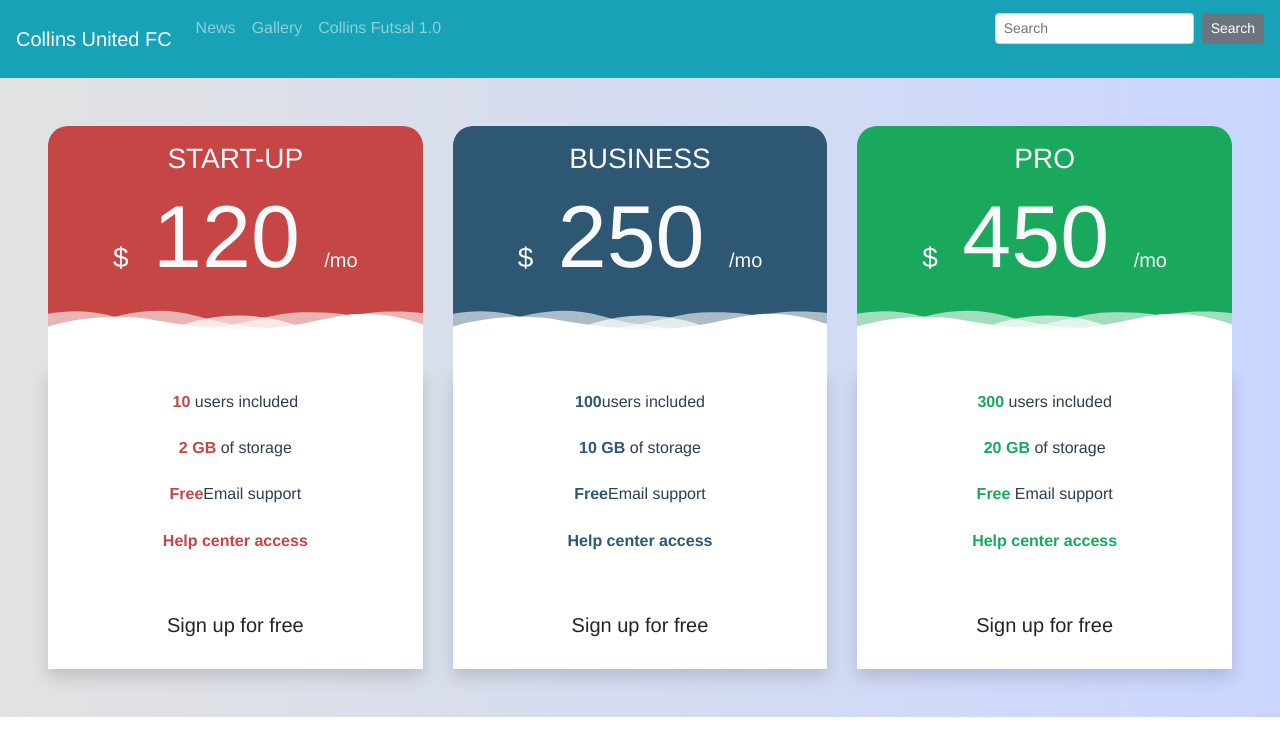
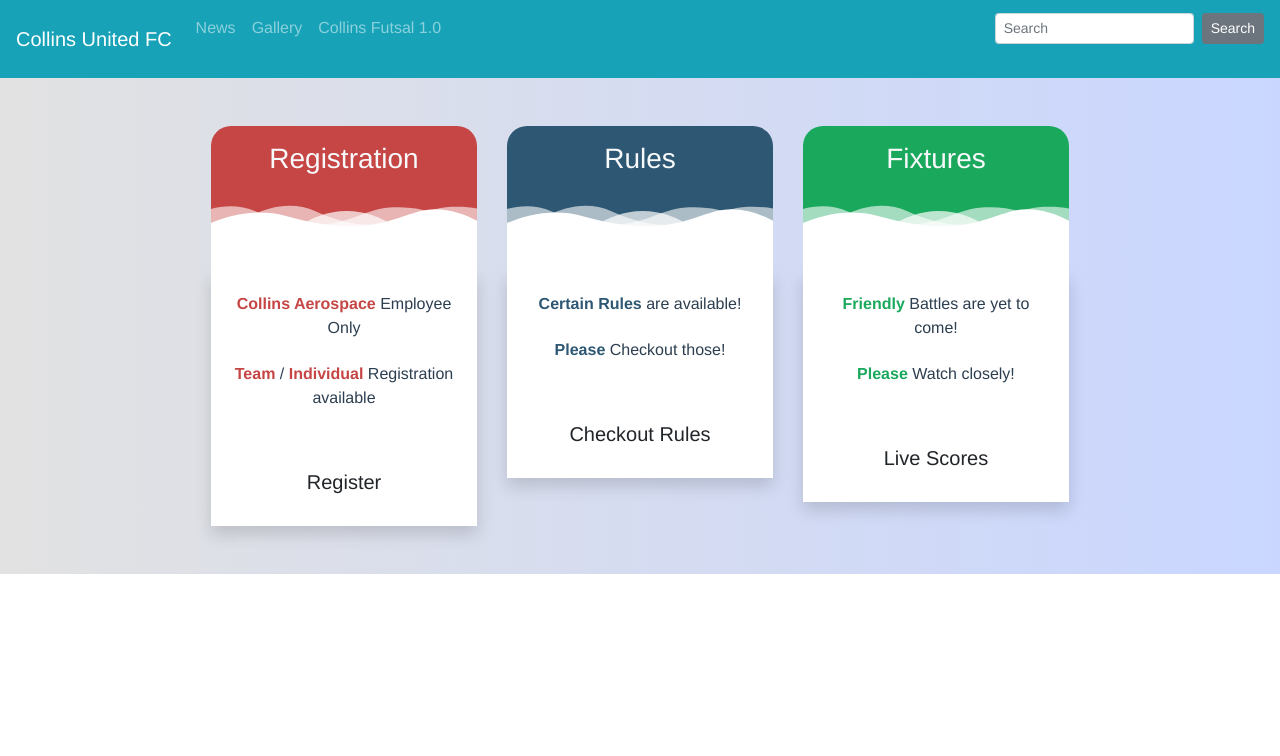
Before and after one commit to AndysWork/Football_Tournament, a Vue app: page /tournament in a window 1280 px wide. Shown: the top 756 px of the page. Built offline with nearby package versions, Linux system fonts and the light colour scheme.

Commit message:
Updated Code

```diff
--- a/package.json
+++ b/package.json
@@ -11,6 +11,7 @@
     "bootstrap": "^4.3.1",
     "bootstrap-vue": "^2.0.4",
     "core-js": "^3.3.2",
+    "jquery": "^3.4.1",
     "vue": "^2.6.10",
     "vue-material": "^1.0.0-beta-11",
     "vue-router": "^3.1.3",
--- a/public/index.html
+++ b/public/index.html
@@ -5,7 +5,7 @@
     <meta http-equiv="X-UA-Compatible" content="IE=edge">
     <meta name="viewport" content="width=device-width,initial-scale=1.0">
     <link rel="icon" href="<%= BASE_URL %>favicon.ico">
-    <title>collins-football-tournament</title>
+    <title>Collins Futsal 1.0</title>
   </head>
   <body>
     <noscript>
--- a/src/components/Navbar.vue
+++ b/src/components/Navbar.vue
@@ -1,5 +1,5 @@
 <template>
-  <b-navbar toggleable="lg" type="dark" variant="info">
+  <b-navbar toggleable="lg" type="dark" variant="info" sticky="top" class="align-top">
     <b-navbar-brand href="/">Collins United FC</b-navbar-brand>
     <b-navbar-toggle target="nav-collapse"></b-navbar-toggle>
     <b-collapse id="nav-collapse" is-nav>
--- a/src/layouts/Tournament.vue
+++ b/src/layouts/Tournament.vue
@@ -1,13 +1,11 @@
 <template>
+  <div>
     <div class="container-fluid bg-gradient p-5">
-    <div class="row ml text-center w-70">
+      <div class="row m-auto text-center w-75">
         <div class="col-4 princing-item red">
           <div class="pricing-divider">
-          <h3 class="text-light">START-UP</h3>
-          <h4 class="my-0 display-2 text-light font-weight-normal mb-3">
-            <span class="h3">$</span> 120
-            <span class="h5">/mo</span>
-          </h4>
+            <h3 class="text-light">Registration</h3>
+            <br />
             <svg
               class="pricing-divider-img"
               enable-background="new 0 0 300 100"
@@ -55,29 +53,27 @@
           <div class="card-body bg-white mt-0 shadow">
             <ul class="list-unstyled mb-5 position-relative">
               <li>
-              <b>10</b> users included
+                <b>Collins Aerospace</b> Employee Only
               </li>
               <li>
-              <b>2 GB</b> of storage
+                <b>Team</b> /
+                <b>Individual</b> Registration available
               </li>
-            <li>
-              <b>Free</b>Email support
-            </li>
-            <li>
-              <b>Help center access</b>
-            </li>
+              <li></li>
+              <li></li>
             </ul>
-          <button type="button" class="btn btn-lg btn-block btn-custom">Sign up for free</button>
+            <button
+              type="button"
+              onclick="window.open('https://tinyurl.com/collins-futsal')"
+              class="btn btn-lg btn-block btn-custom"
+            >Register</button>
           </div>
         </div>
 
         <div class="col-4 princing-item blue">
           <div class="pricing-divider">
-          <h3 class="text-light">BUSINESS</h3>
-          <h4 class="my-0 display-2 text-light font-weight-normal mb-3">
-            <span class="h3">$</span> 250
-            <span class="h5">/mo</span>
-          </h4>
+            <h3 class="text-light">Rules</h3>
+            <br />
             <svg
               class="pricing-divider-img"
               enable-background="new 0 0 300 100"
@@ -126,29 +122,22 @@
           <div class="card-body bg-white mt-0 shadow">
             <ul class="list-unstyled mb-5 position-relative">
               <li>
-              <b>100</b>users included
+                <b>Certain Rules</b> are available!
               </li>
               <li>
-              <b>10 GB</b> of storage
+                <b>Please</b> Checkout those!
               </li>
-            <li>
-              <b>Free</b>Email support
-            </li>
-            <li>
-              <b>Help center access</b>
-            </li>
+              <li></li>
+              <li></li>
             </ul>
-          <button type="button" class="btn btn-lg btn-block btn-custom">Sign up for free</button>
+            <button type="button" class="btn btn-lg btn-block btn-custom">Checkout Rules</button>
           </div>
         </div>
 
         <div class="col-4 princing-item green">
           <div class="pricing-divider">
-          <h3 class="text-light">PRO</h3>
-          <h4 class="my-0 display-2 text-light font-weight-normal mb-3">
-            <span class="h3">$</span> 450
-            <span class="h5">/mo</span>
-          </h4>
+            <h3 class="text-light">Fixtures</h3>
+            <br />
             <svg
               class="pricing-divider-img"
               enable-background="new 0 0 300 100"
@@ -197,19 +186,16 @@
           <div class="card-body bg-white mt-0 shadow">
             <ul class="list-unstyled mb-5 position-relative">
               <li>
-              <b>300</b> users included
+                <b>Friendly</b> Battles are yet to come!
               </li>
               <li>
-              <b>20 GB</b> of storage
+                <b>Please</b> Watch closely!
               </li>
-            <li>
-              <b>Free</b> Email support
-            </li>
-            <li>
-              <b>Help center access</b>
-            </li>
+              <li></li>
+              <li></li>
             </ul>
-          <button type="button" class="btn btn-lg btn-block btn-custom">Sign up for free</button>
+            <button type="button" class="btn btn-lg btn-block btn-custom">Live Scores</button>
+          </div>
         </div>
       </div>
     </div>
@@ -227,8 +213,6 @@ export default {
   background: #c9d6ff;
   background: -webkit-linear-gradient(to right, #e2e2e2, #c9d6ff);
   background: linear-gradient(to right, #e2e2e2, #c9d6ff);
-  height: auto;
-  width: auto;
 }
 ul li {
   margin-bottom: 1.4rem;
@@ -259,7 +243,7 @@ ul li {
   bottom: -2px;
   left: 0;
   width: 100%;
-  height: 80px;
+  height: auto;
 }
 .deco-layer {
   -webkit-transition: -webkit-transform 0.5s;
--- a/src/main.js
+++ b/src/main.js
@@ -5,6 +5,7 @@ import Router from 'vue-router'
 import router from './router'
 
 import 'bootstrap/dist/css/bootstrap.css'
+import 'bootstrap/dist/js/bootstrap.js'
 import 'bootstrap-vue/dist/bootstrap-vue.css'
 
 Vue.config.productionTip = false
```
Also changed, not shown: 1 other file (tests, documents, lock files or other folders). Lines whose indentation alone changed are shown as unchanged.
